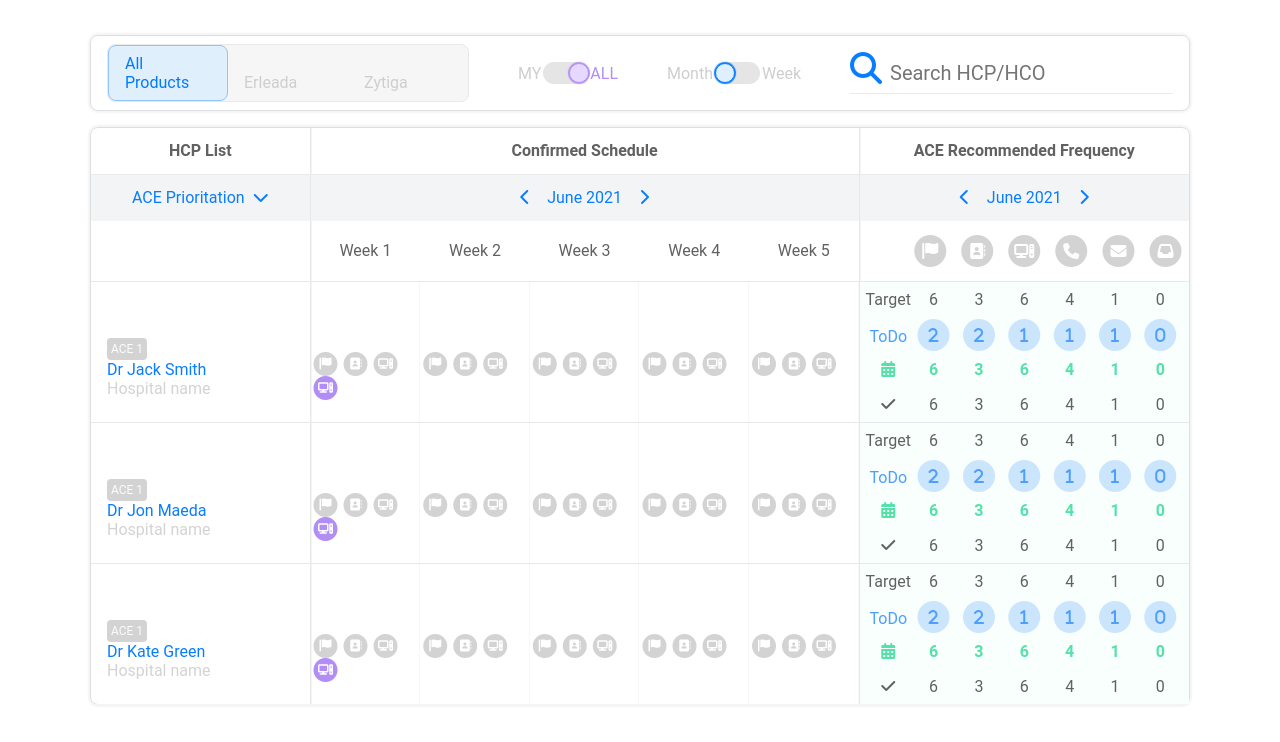
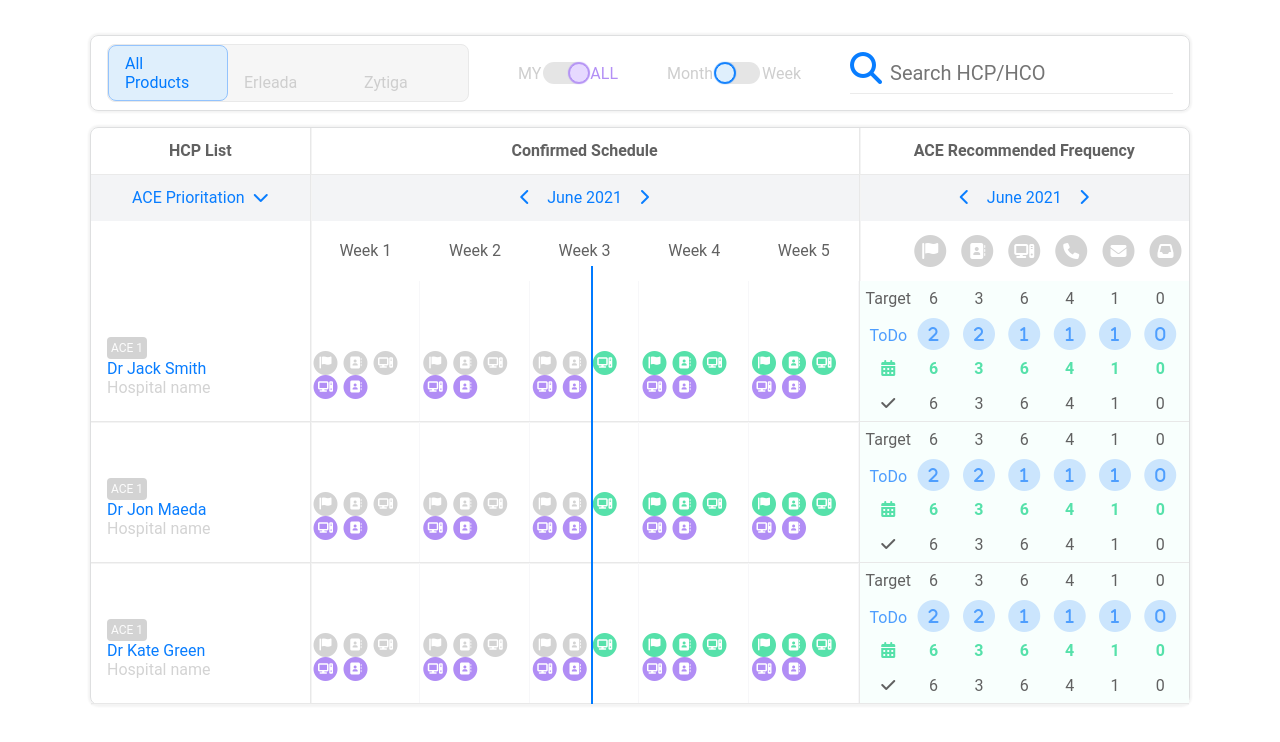
Before and after one commit to Gxerxes/angular-leon-calendar, an Angular app: page / in a window 1280 px wide. Shown: the top 742 px of the page. Built offline with nearby package versions, Linux system fonts and the light colour scheme.

Commit message:
4 files modified

```diff
--- a/src/app/product-list/product-list.component.css
+++ b/src/app/product-list/product-list.component.css
@@ -69,6 +69,19 @@ input {
   border: 1px solid #dedfe0;
   border-radius: 8px;
   box-shadow: 0 0 2px 2px #f4f4f4;
+}
+
+.table-container {
+  position: relative;
+}
+
+.cursor {
+  position: absolute;
+  top: 45px;
+  bottom: 0;
+  width: 2px;
+  background-color: #007aff;
+  left: 500px;
 }
 
 .title-container {
--- a/src/app/product-list/product-list.component.html
+++ b/src/app/product-list/product-list.component.html
@@ -18,9 +18,7 @@
       <span class="label mylabel" [ngClass]="{ toggled: myAll }">ALL</span>
     </div>
     <div class="toggle-container week-toggle">
-      <span
-        class="label weekLabel"
-        [ngClass]="{'toggled': !monthWeek}"
+      <span class="label weekLabel" [ngClass]="{ toggled: !monthWeek }"
         >Month</span
       >
       <label class="switch">
@@ -29,11 +27,11 @@
           [value]="monthWeek"
           (change)="monthWeekChange($event)"
         />
-        <span
-          class="slider round"
-        ></span>
+        <span class="slider round"></span>
       </label>
-      <span class="label weeklabel" [ngClass]="{'toggled': monthWeek}">Week</span>
+      <span class="label weeklabel" [ngClass]="{ toggled: monthWeek }"
+        >Week</span
+      >
     </div>
     <div class="search-container">
       <i class="fa-solid fa-magnifying-glass fa-2x"></i>
@@ -62,6 +60,7 @@
         <i class="fa-solid fa-chevron-right calender-arrow"></i>
       </div>
     </div>
+    <div class="table-container">
       <div class="content-container">
         <div class="grid name-container">
           <!-- <div class="ace">ACE 1</div>
@@ -241,5 +240,7 @@
       <app-week [drName]="'Dr Jack Smith'"></app-week>
       <app-week [drName]="'Dr Jon Maeda'"></app-week>
       <app-week [drName]="'Dr Kate Green'"></app-week>
+      <div class="cursor"></div>
     </div>
   </div>
+</div>
--- a/src/app/week/week.component.css
+++ b/src/app/week/week.component.css
@@ -36,7 +36,7 @@
   display: grid;
   grid-template-columns: 2fr 5fr 3fr;
   height: 141px;
-  border-top: 1px solid #e8e8e8;
+  border-bottom: 1px solid #e8e8e8;
   box-shadow: 0 1px #f4f4f4;
 }
 
@@ -81,9 +81,9 @@
   vertical-align: middle;
 }
 
-/* .week-icon-1 {
-  margin-top: 60px;
-} */
+.week-icon-1 .green-icon {
+  color: #56e1aa;
+}
 
 .week-icon-2 span .fa-circle {
   color: #b18df5;
--- a/src/app/week/week.component.html
+++ b/src/app/week/week.component.html
@@ -1,7 +1,7 @@
 <div class="content-container">
   <div class="grid name-container">
     <div class="ace">ACE 1</div>
-    <div class="dr">{{drName}}</div>
+    <div class="dr">{{ drName }}</div>
     <div class="hospital">Hospital name</div>
   </div>
   <div class="grid week-container">
@@ -27,6 +27,10 @@
             <i class="fa-solid fa-circle fa-stack-2x"></i>
             <i class="fa-solid fa-computer fa-stack-1x fa-inverse"></i>
           </span>
+          <span class="fa-stack small">
+            <i class="fa-solid fa-circle fa-stack-2x"></i>
+            <i class="fa-solid fa-address-book fa-stack-1x fa-inverse"></i>
+          </span>
         </div>
       </div>
     </div>
@@ -47,7 +51,16 @@
             <i class="fa-solid fa-computer fa-stack-1x fa-inverse"></i>
           </span>
         </div>
-        <div class="week-icon-2"></div>
+        <div class="week-icon-2">
+          <span class="fa-stack small">
+            <i class="fa-solid fa-circle fa-stack-2x"></i>
+            <i class="fa-solid fa-computer fa-stack-1x fa-inverse"></i>
+          </span>
+          <span class="fa-stack small">
+            <i class="fa-solid fa-circle fa-stack-2x"></i>
+            <i class="fa-solid fa-address-book fa-stack-1x fa-inverse"></i>
+          </span>
+        </div>
       </div>
     </div>
     <div>
@@ -63,11 +76,20 @@
             <i class="fa-solid fa-address-book fa-stack-1x fa-inverse"></i>
           </span>
           <span class="fa-stack small">
+            <i class="fa-solid fa-circle fa-stack-2x green-icon"></i>
+            <i class="fa-solid fa-computer fa-stack-1x fa-inverse"></i>
+          </span>
+        </div>
+        <div class="week-icon-2">
+          <span class="fa-stack small">
             <i class="fa-solid fa-circle fa-stack-2x"></i>
             <i class="fa-solid fa-computer fa-stack-1x fa-inverse"></i>
           </span>
+          <span class="fa-stack small">
+            <i class="fa-solid fa-circle fa-stack-2x"></i>
+            <i class="fa-solid fa-address-book fa-stack-1x fa-inverse"></i>
+          </span>
         </div>
-        <div class="week-icon-2"></div>
       </div>
     </div>
     <div>
@@ -75,19 +97,28 @@
       <div class="week-column">
         <div class="week-icon-1">
           <span class="fa-stack small">
+            <i class="fa-solid fa-circle fa-stack-2x green-icon"></i>
+            <i class="fa-solid fa-flag fa-stack-1x fa-inverse"></i>
+          </span>
+          <span class="fa-stack small">
+            <i class="fa-solid fa-circle fa-stack-2x green-icon"></i>
+            <i class="fa-solid fa-address-book fa-stack-1x fa-inverse"></i>
+          </span>
+          <span class="fa-stack small">
+            <i class="fa-solid fa-circle fa-stack-2x green-icon"></i>
+            <i class="fa-solid fa-computer fa-stack-1x fa-inverse"></i>
+          </span>
+        </div>
+        <div class="week-icon-2">
+          <span class="fa-stack small">
             <i class="fa-solid fa-circle fa-stack-2x"></i>
-            <i class="fa-solid fa-flag fa-stack-1x fa-inverse"></i>
+            <i class="fa-solid fa-computer fa-stack-1x fa-inverse"></i>
           </span>
           <span class="fa-stack small">
             <i class="fa-solid fa-circle fa-stack-2x"></i>
             <i class="fa-solid fa-address-book fa-stack-1x fa-inverse"></i>
           </span>
-          <span class="fa-stack small">
-            <i class="fa-solid fa-circle fa-stack-2x"></i>
-            <i class="fa-solid fa-computer fa-stack-1x fa-inverse"></i>
-          </span>
         </div>
-        <div class="week-icon-2"></div>
       </div>
     </div>
     <div>
@@ -95,19 +126,28 @@
       <div class="week-column">
         <div class="week-icon-1">
           <span class="fa-stack small">
+            <i class="fa-solid fa-circle fa-stack-2x green-icon"></i>
+            <i class="fa-solid fa-flag fa-stack-1x fa-inverse"></i>
+          </span>
+          <span class="fa-stack small">
+            <i class="fa-solid fa-circle fa-stack-2x green-icon"></i>
+            <i class="fa-solid fa-address-book fa-stack-1x fa-inverse"></i>
+          </span>
+          <span class="fa-stack small">
+            <i class="fa-solid fa-circle fa-stack-2x green-icon"></i>
+            <i class="fa-solid fa-computer fa-stack-1x fa-inverse"></i>
+          </span>
+        </div>
+        <div class="week-icon-2">
+          <span class="fa-stack small">
             <i class="fa-solid fa-circle fa-stack-2x"></i>
-            <i class="fa-solid fa-flag fa-stack-1x fa-inverse"></i>
+            <i class="fa-solid fa-computer fa-stack-1x fa-inverse"></i>
           </span>
           <span class="fa-stack small">
             <i class="fa-solid fa-circle fa-stack-2x"></i>
             <i class="fa-solid fa-address-book fa-stack-1x fa-inverse"></i>
           </span>
-          <span class="fa-stack small">
-            <i class="fa-solid fa-circle fa-stack-2x"></i>
-            <i class="fa-solid fa-computer fa-stack-1x fa-inverse"></i>
-          </span>
         </div>
-        <div class="week-icon-2"></div>
       </div>
     </div>
   </div>
```
Lines whose indentation alone changed are shown as unchanged.
